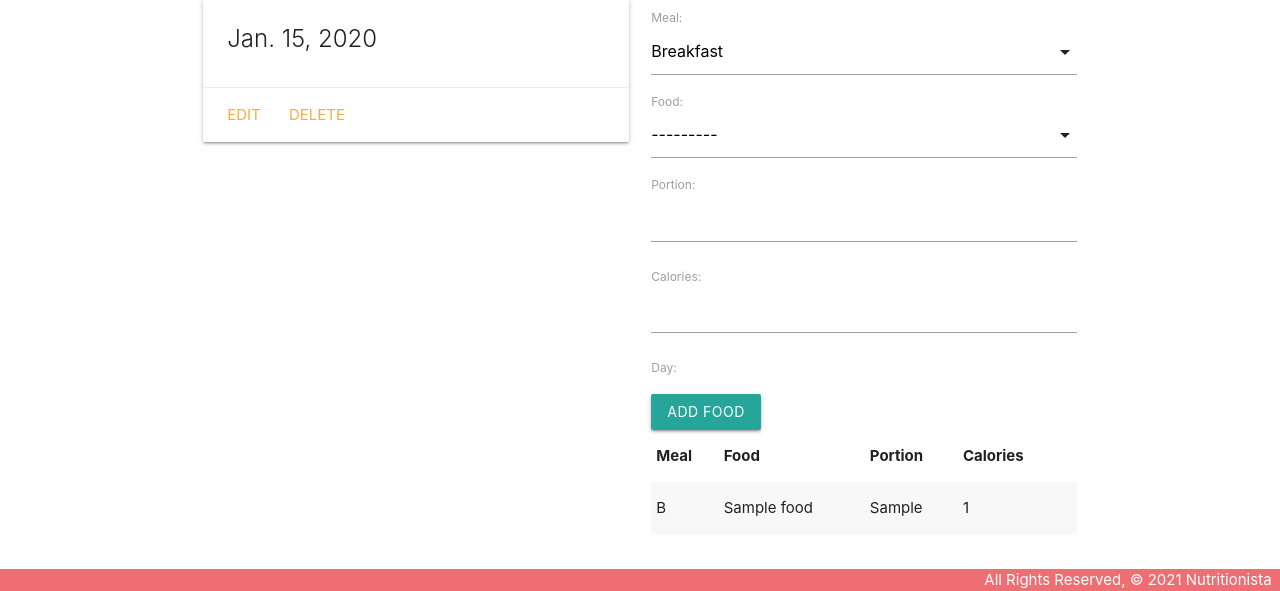
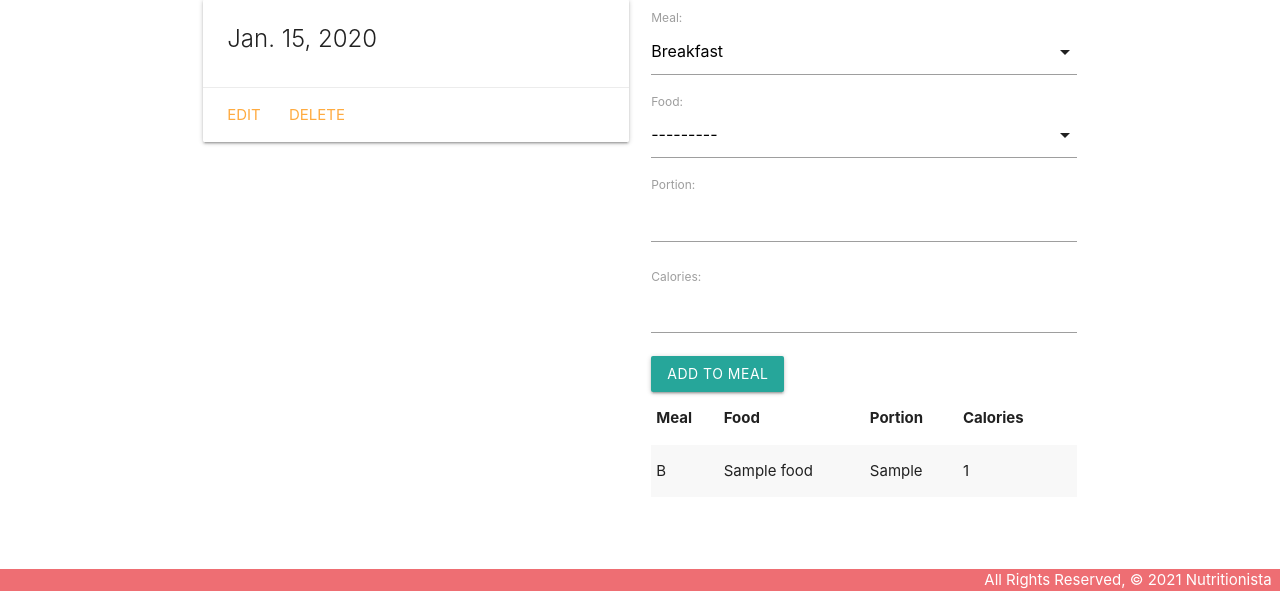
Before and after one commit to omarhawas/nutritionista, a Django app: page /days/1/ in a window 1280 px wide. Shown: the part 209-800 px from the top of the page. Run offline with Django 3.2, Linux system fonts and the light colour scheme; tables that the repository leaves empty hold one stand-in row (values such as "Sample post").

Commit message:
fixed submit button

```diff
--- a/nutritionista/main_app/forms.py
+++ b/nutritionista/main_app/forms.py
@@ -4,4 +4,4 @@
 class MealsForm(ModelForm):
     class Meta:
         model = Meals
-        fields = ['meal', 'food', 'portion', 'calories', 'day']
+        fields = ['meal', 'food', 'portion', 'calories']
--- a/nutritionista/main_app/models.py
+++ b/nutritionista/main_app/models.py
@@ -34,7 +34,7 @@
 
 class Meals(models.Model):
     meal = models.CharField(
-        max_length=100,
+        max_length=1,
         choices=MEALS,
         default=MEALS[0][0]
     )
--- a/nutritionista/main_app/templates/days/detail.html
+++ b/nutritionista/main_app/templates/days/detail.html
@@ -15,9 +15,9 @@
     </div>
   </div>
   <div class="col s6">
-    <form action="{% url 'add_meals' day.id %}" method="post" class="col s6"></form>
+    <form action="{% url 'add_meals' day.id %}" method="post">
       {% csrf_token %}{{ meals_form.as_p }}
-      <input type="submit" class="btn" value="Add Food" />
+      <input type="submit" class="btn" value="Add To Meal" />
     </form>
     <table class="striped">
       <thead>
@@ -44,10 +44,10 @@
 </div>
 <script>
   // add additional JS to initialize select below
-  var selectEl = document.getElementById('id_meal');
+  var selectEl = document.getElementById("id_meal");
   M.FormSelect.init(selectEl);
 
-  var foodEl = document.getElementById('id_food');
+  var foodEl = document.getElementById("id_food");
   M.FormSelect.init(foodEl);
 </script>
 {% endblock %}
--- a/nutritionista/main_app/views.py
+++ b/nutritionista/main_app/views.py
@@ -100,7 +100,7 @@
   success_url = '/foods/'
 
 def add_meals(request, day_id):
-    form = MealForm(request.POST)
+    form = MealsForm(request.POST)
     if form.is_valid():
         new_meal = form.save(commit=False)
         new_meal.day_id = day_id
```
